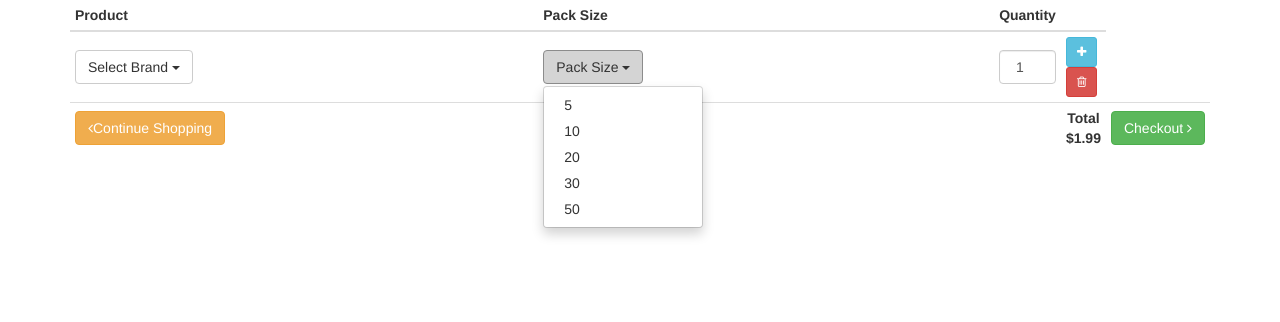
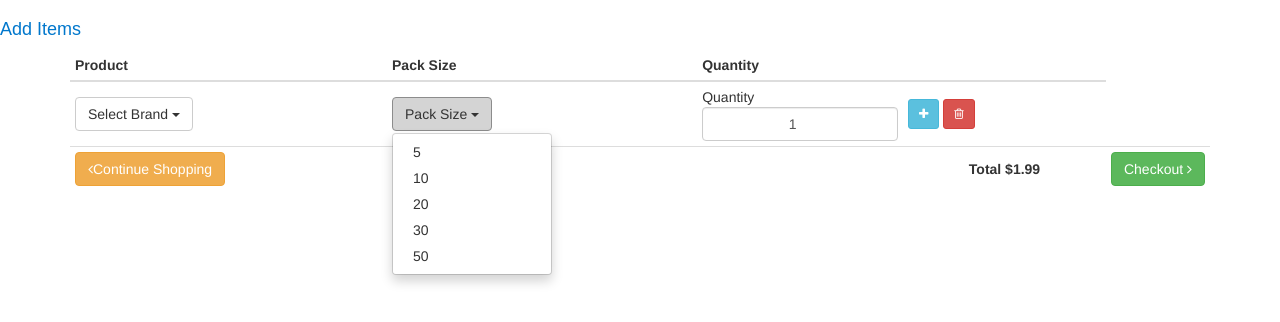
Before and after one commit to rameshgit123/translator, a website: page public/index.html in a window 1280 px wide. Both pictures are taken after a click on the button "Pack Size". Drawn offline with nearby package versions, Linux system fonts and the light colour scheme.

Commit message:
Update index.html

```diff
--- a/public/index.html
+++ b/public/index.html
@@ -76,21 +76,30 @@
         $(document).ready(function () {
             var iframe_height = parseInt($('html').height());
             window.parent.postMessage(iframe_height, 'http://bootsnipp.com');
+
+
         });
+        function  addrows()
+        {
+            alert("ok");
+            $("table tr:second").clone().end().appendTo("table");
+
+        }
     </script>
 </head>
 <body>
     <link href="//maxcdn.bootstrapcdn.com/font-awesome/4.1.0/css/font-awesome.min.css" rel="stylesheet">
+    <h1 style="font-family:Arial;font-size:18px;color:#07C">Add Items</h1>
     <div class="container">
         <table id="cart" class="table table-hover table-condensed">
             <thead>
                 <tr>
-                    <th style="width: 50%">Product</th>
-                      <th style="width: 50%">Pack Size</th>
+                    <th style="width: 30%">Product</th>
+                      <th style="width: 30%">Pack Size</th>
                    <!-- <th style="width: 10%">Price</th>-->
-                    <th style="width: 8%">Quantity</th>
+                    <th style="width: 20%">Quantity</th>
                   <!--  <th style="width: 22%" class="text-center">Subtotal</th>-->
-                    <th style="width: 10%"></th>
+                    <th style="width: 20%"></th>
                 </tr>
             </thead>
             <tbody>
@@ -112,7 +121,7 @@
                     </td>
                       <td data-th="Pack-size">
                         <div class="dropdown">
-                                    <button class="btn btn-default dropdown-toggle" type="button" data-toggle="dropdown">
+                                    <button class="btn btn-default dropdown-toggle" type="button" data-toggle="dropdown" onclick="addrows()">
                                         Pack Size
                                    <span class="caret"></span>
                                     </button>
@@ -128,6 +137,7 @@
 
                    <!-- <td data-th="Price">$1.99</td>-->
                     <td data-th="Quantity">
+                        Quantity
                         <input type="number" class="form-control text-center" value="1">
                     </td>
                  <!--   <td data-th="Subtotal" class="text-center">1.99</td>-->
```
